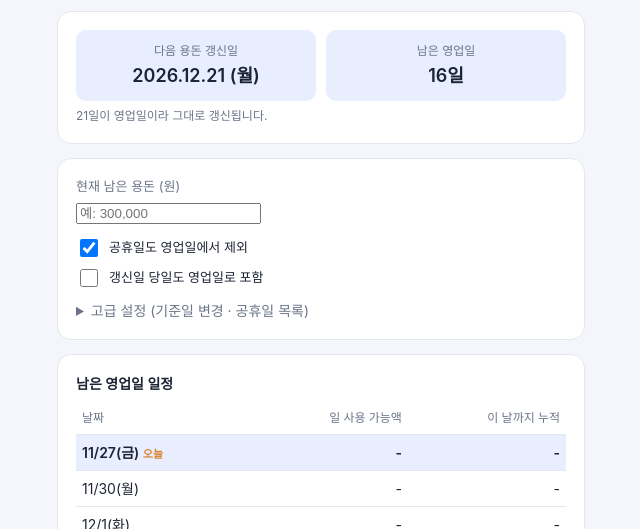
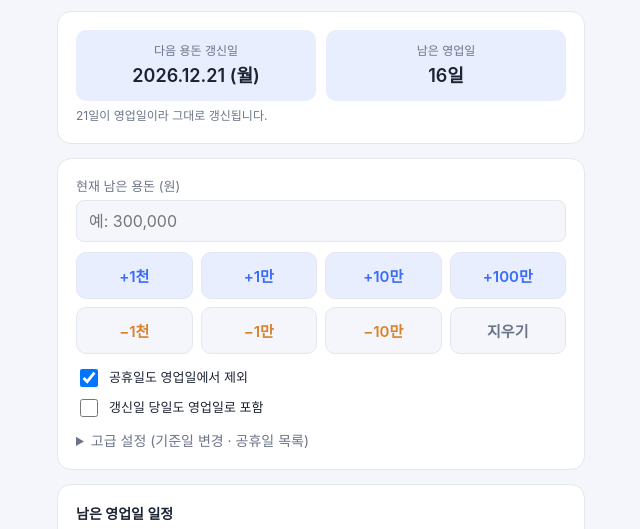
Before and after one commit to darktemfirex/pocketMoney, a plain HTML site: page index.html in a window 1280 px wide. Shown: the part 224-753 px from the top of the page, without its empty margins (319-959 px from the left). Drawn offline with Linux system fonts and the light colour scheme.

Commit message:
Add quick amount buttons and style text balance input
Co-Authored-By: Claude Sonnet 5.5 <noreply@anthropic.com>

```diff
--- a/index.html
+++ b/index.html
@@ -33,7 +33,7 @@
   .stat .k{font-size:12px;color:var(--sub)}
   .stat .v{font-size:18px;font-weight:600;margin-top:2px}
   label{display:block;font-size:13px;color:var(--sub);margin:0 0 4px}
-  input[type=number],input[type=date],textarea{width:100%;padding:10px 12px;border:1px solid var(--line);border-radius:8px;background:var(--bg);color:var(--text);font-size:16px;font-family:inherit}
+  input[type=text],input[type=number],input[type=date],textarea{width:100%;padding:10px 12px;border:1px solid var(--line);border-radius:8px;background:var(--bg);color:var(--text);font-size:16px;font-family:inherit}
   textarea{font-size:13px;min-height:90px;resize:vertical}
   .row{margin-bottom:12px}
   .chk{display:flex;align-items:center;gap:8px;font-size:14px;color:var(--text);margin:6px 0}
@@ -47,6 +47,11 @@
   tr.off td{color:var(--sub)}
   .tag{font-size:11px;color:var(--warn)}
   .hint{font-size:12px;color:var(--sub);margin-top:6px}
+  .quick{display:grid;grid-template-columns:repeat(4,1fr);gap:8px;margin-top:10px}
+  .quick button{padding:12px 0;border:1px solid var(--line);border-radius:10px;background:var(--accent-soft);color:var(--accent);font-size:15px;font-weight:600;font-family:inherit;cursor:pointer;touch-action:manipulation}
+  .quick button:active{transform:scale(.96)}
+  .quick button.minus{color:var(--warn);background:var(--bg)}
+  .quick button.clear{color:var(--sub);background:var(--bg)}
 </style>
 </head>
 <body>
@@ -71,6 +76,16 @@
     <div class="row">
       <label for="balance">현재 남은 용돈 (원)</label>
       <input id="balance" type="text" inputmode="numeric" autocomplete="off" placeholder="예: 300,000">
+      <div class="quick" id="quick">
+        <button type="button" data-add="1000">+1천</button>
+        <button type="button" data-add="10000">+1만</button>
+        <button type="button" data-add="100000">+10만</button>
+        <button type="button" data-add="1000000">+100만</button>
+        <button type="button" data-add="-1000" class="minus">−1천</button>
+        <button type="button" data-add="-10000" class="minus">−1만</button>
+        <button type="button" data-add="-100000" class="minus">−10만</button>
+        <button type="button" data-clear="1" class="clear">지우기</button>
+      </div>
     </div>
     <div class="chk"><input id="exHoliday" type="checkbox" checked><label for="exHoliday" style="margin:0;color:inherit">공휴일도 영업일에서 제외</label></div>
     <div class="chk"><input id="incPayday" type="checkbox"><label for="incPayday" style="margin:0;color:inherit">갱신일 당일도 영업일로 포함</label></div>
@@ -210,6 +225,15 @@ function formatMoneyInput(el){
   try{ el.setSelectionRange(pos,pos); }catch(e){}
 }
 $("balance").addEventListener("input", e => formatMoneyInput(e.target));
+// 빠른 입력 버튼: 천원/만원/십만원/백만원 단위로 더하거나 빼기
+$("quick").addEventListener("click", e => {
+  const b = e.target.closest("button"); if(!b) return;
+  const el = $("balance");
+  const cur = Number(el.value.replace(/[^\d]/g,"")) || 0;
+  const next = b.dataset.clear ? 0 : Math.max(0, cur + Number(b.dataset.add));
+  el.value = next ? next.toLocaleString("ko-KR") : "";
+  el.dispatchEvent(new Event("input", {bubbles:true}));
+});
 $("balance").value = load("pm_balance","");
 formatMoneyInput($("balance"));
 $("exHoliday").checked = load("pm_exHoliday","1")==="1";
--- a/sw.js
+++ b/sw.js
@@ -1,5 +1,5 @@
 // 앱 셸 캐시. 파일을 수정하면 VERSION을 올려 캐시를 갱신하세요.
-const VERSION = "pocketmoney-v2";
+const VERSION = "pocketmoney-v3";
 const ASSETS = [
   "./",
   "./index.html",
```
